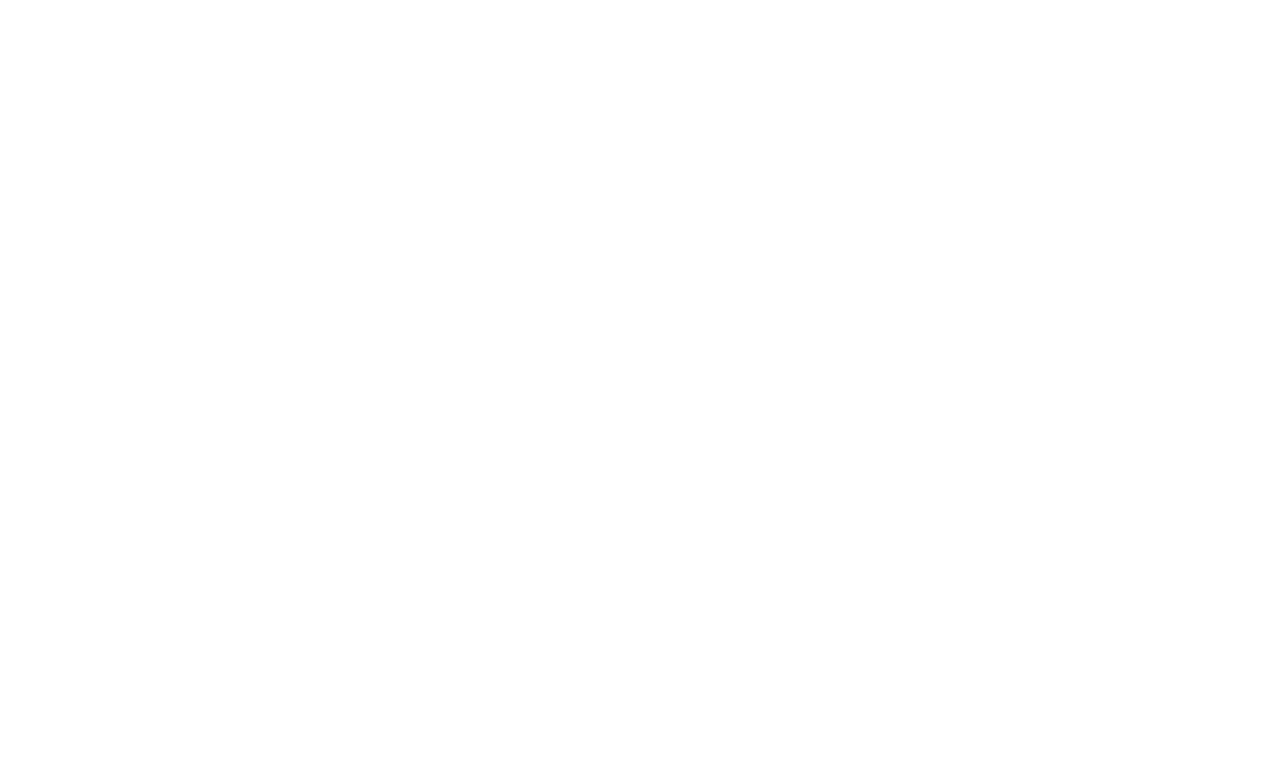
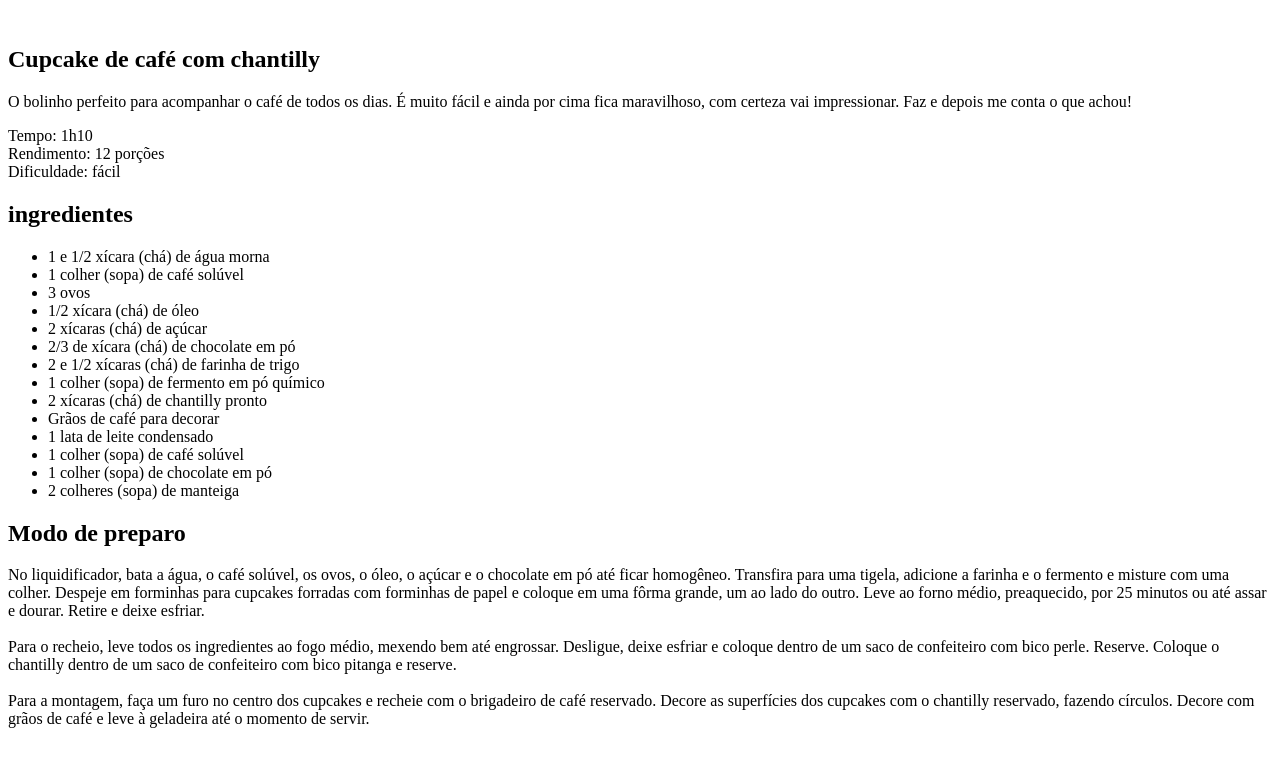
Before and after one commit to derikluizz/projeto-receitas-fullstack, a plain HTML site: page index.html in a window 1280 px wide. Drawn offline with Linux system fonts and the light colour scheme.

Commit message:
Iniciando a estrutura HTML.

```diff
--- a/index.html
+++ b/index.html
@@ -3,9 +3,53 @@
 <head>
     <meta charset="UTF-8">
     <meta name="viewport" content="width=device-width, initial-scale=1.0">
-    <title>Página de receita/title>
+    <title>Página de receita</title>
 </head>
 <body>
+    <div id="page">
+        <img src="" alt="">
+        <main>
+            <section id="about">
+                <h1>Cupcake de café com chantilly</h1>
+                <p>
+                    O bolinho perfeito para acompanhar o café de todos os dias. É muito fácil e ainda por cima fica maravilhoso, com certeza vai impressionar. Faz e depois me conta o que achou!
+                </p>
 
+                <p>
+                    Tempo: 1h10 <br>
+                    Rendimento: 12 porções <br>
+                    Dificuldade: fácil
+                </p>
+            </section>
+            <section id="ingredients">
+                <h2>ingredientes</h2>
+                <ul>
+                    <li>1 e 1/2 xícara (chá) de água morna</li>
+                    <li>1 colher (sopa) de café solúvel</li>
+                    <li>3 ovos</li>
+                    <li>1/2 xícara (chá) de óleo</li>
+                    <li>2 xícaras (chá) de açúcar</li>
+                    <li>2/3 de xícara (chá) de chocolate em pó</li>
+                    <li>2 e 1/2 xícaras (chá) de farinha de trigo</li>
+                    <li>1 colher (sopa) de fermento em pó químico</li>
+                    <li>2 xícaras (chá) de chantilly pronto</li>
+                    <li>Grãos de café para decorar</li>
+                    <li>1 lata de leite condensado</li>
+                    <li>1 colher (sopa) de café solúvel</li>
+                    <li>1 colher (sopa) de chocolate em pó</li>
+                    <li>2 colheres (sopa) de manteiga</li>
+                </ul>
+            </section>
+            <section id="preparation">
+                <h2>Modo de preparo</h2>
+                <p>
+                    No liquidificador, bata a água, o café solúvel, os ovos, o óleo, o açúcar e o chocolate em pó até ficar homogêneo. Transfira para uma tigela, adicione a farinha e o fermento e misture com uma colher. Despeje em forminhas para cupcakes forradas com forminhas de papel e coloque em uma fôrma grande, um ao lado do outro. Leve ao forno médio, preaquecido, por 25 minutos ou até assar e dourar. Retire e deixe esfriar. <br><br>
+                    Para o recheio, leve todos os ingredientes ao fogo médio, mexendo bem até engrossar. Desligue, deixe esfriar e coloque dentro de um saco de confeiteiro com bico perle. Reserve. Coloque o chantilly dentro de um saco de confeiteiro com bico pitanga e reserve. <br><br>
+                    Para a montagem, faça um furo no centro dos cupcakes e recheie com o brigadeiro de café reservado. Decore as superfícies dos cupcakes com o chantilly reservado, fazendo círculos. Decore com grãos de café e leve à geladeira até o momento de servir.
+                </p>
+            </section>
+        </main>
+
+    </div>
 </body>
 </html>
```
